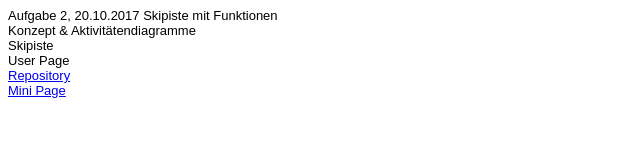
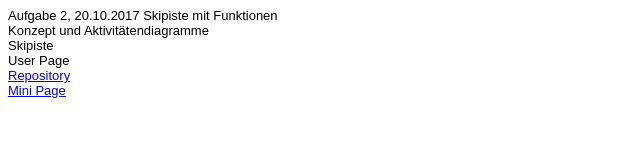
Before and after one commit to nessrebe/EIA2, a plain HTML site: page Steckbrief/Steckbrief.htm in a window 1280 px wide. Shown: the full height of the page, 0-640 px from the left. Drawn offline with Linux system fonts and the light colour scheme.

Commit message:
Steckbrief

```diff
--- a/Steckbrief/Steckbrief.htm
+++ b/Steckbrief/Steckbrief.htm
@@ -16,7 +16,7 @@ body {
 	<!-- Hier die Links zu den gelösten Aufgaben einstellen, aktuelle oben, alte stehen lassen! Format: Aufgabenbezeichnung, Datum -->
 	Aufgabe 2, 20.10.2017
 	<a href="" target="_blank"></a>Skipiste mit Funktionen</br
-	<a href="" target="_blank"></a>Konzept & Aktivitätendiagramme</br
+	<a href="" target="_blank"></a>Konzept und Aktivitätendiagramme</br
 	Aufgabe 1, 15.10.2017
 	<a href="https://nessrebe.github.io/EIA2/Aufgabe01/Skipiste/Skipiste.html" target="_blank">Skipiste</a></br
 	Aufgabe 0, 12.10.2017
```
